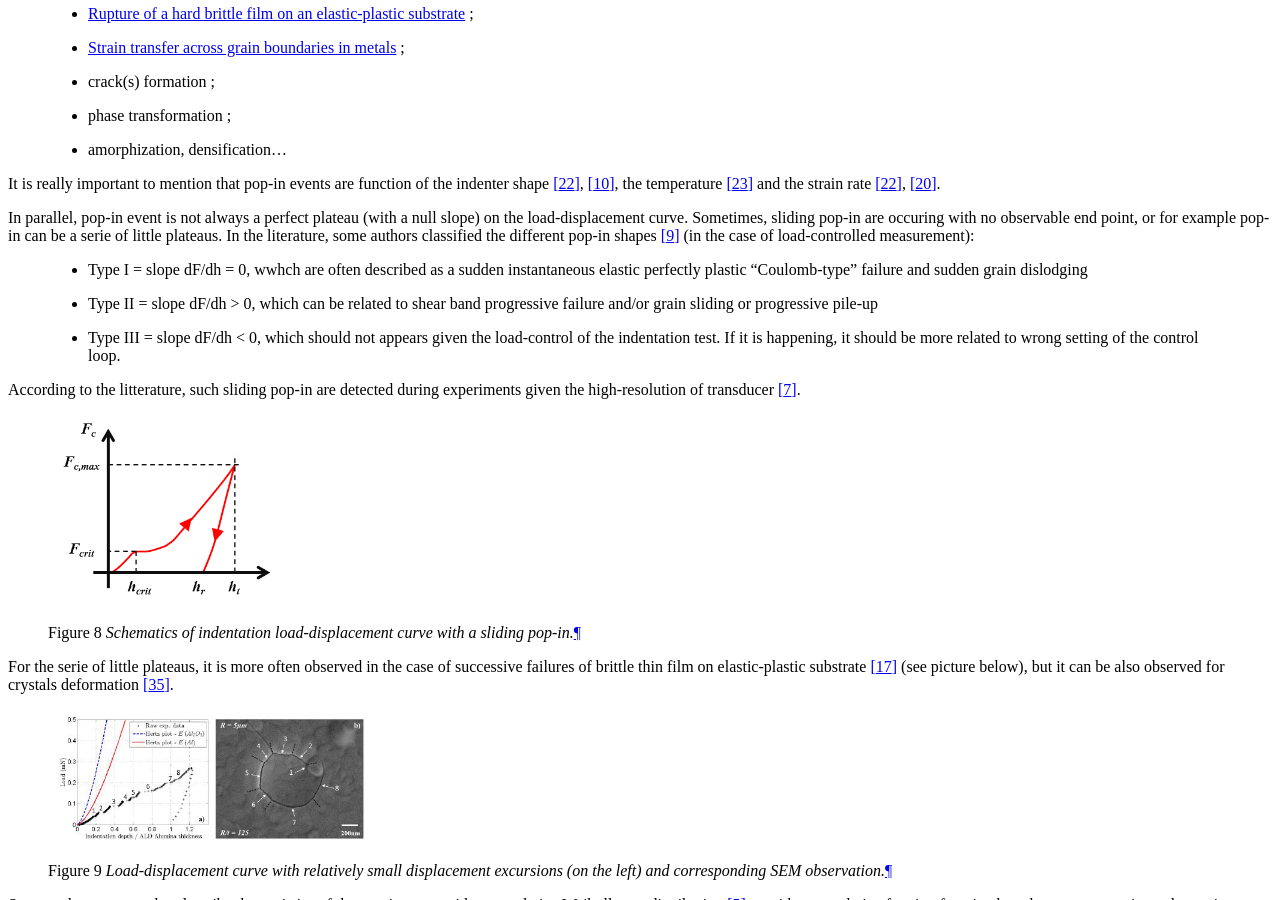
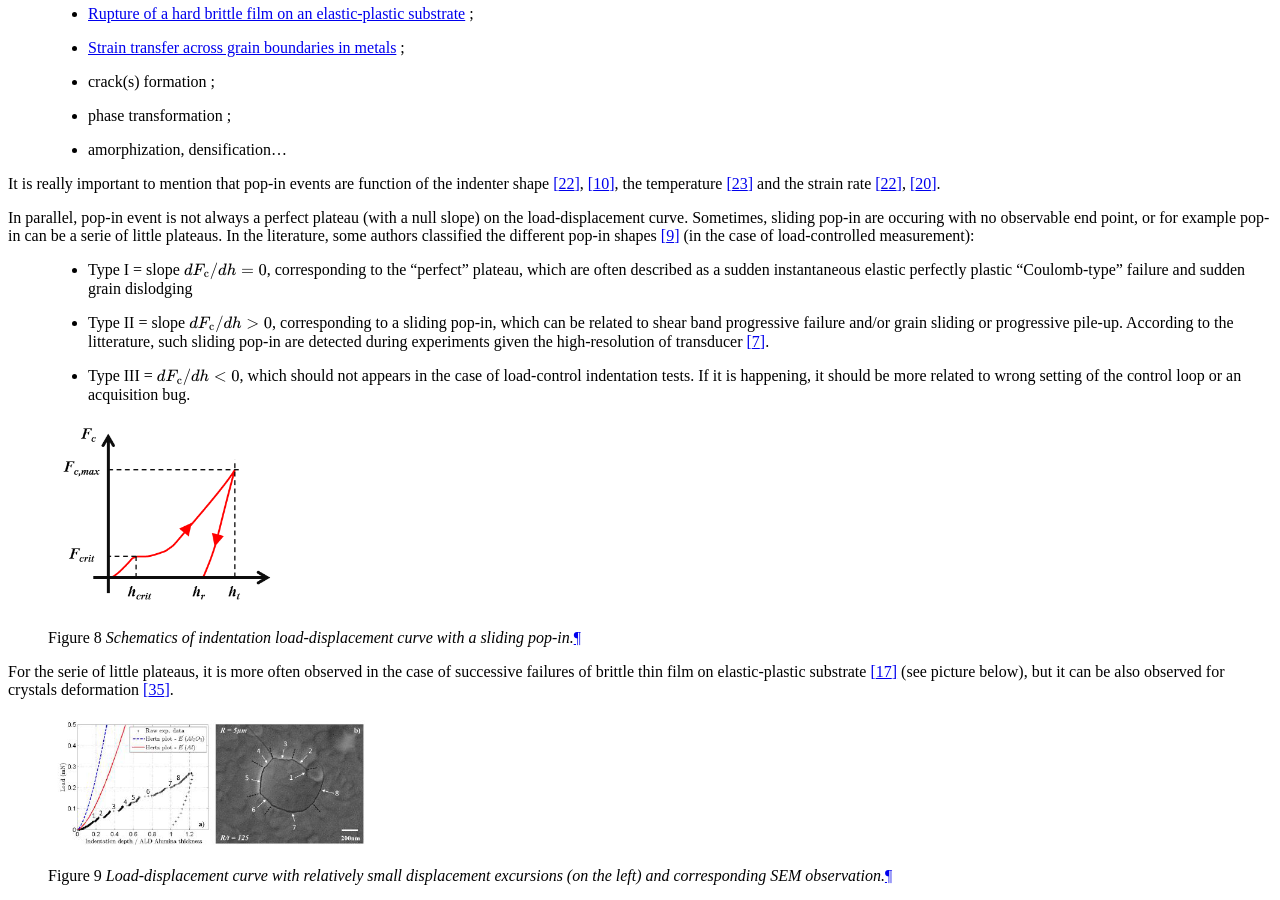
Before and after one commit to DavidMercier/PopIn, a Sphinx documentation site: the page built from doc/models.rst, in a window 1280 px wide and 900 px high, scrolled down 1023 px. Built offline with Sphinx 7.4.7, drawn with Linux system fonts in a browser that asks for light colours; comment, search, counter and statistics services are not loaded.

Commit message:
Update models.rst

```diff
--- a/doc/models.rst
+++ b/doc/models.rst
@@ -56,13 +56,10 @@ and the experimental conditions (time, temperature, geometry of the indenter...)
 
 It is really important to mention that pop-in events are function of the indenter shape [#Schuh_2004]_, [#Jang_2007]_, the temperature [#Schuh_2005]_ and the strain rate [#Schuh_2004]_, [#Nieh_2002]_.
 
-In parallel, pop-in event is not always a perfect plateau (with a null slope) on the load-displacement curve. Sometimes, sliding pop-in are occuring with no observable end point, or for example pop-in can be
-a serie of little plateaus. In the literature, some authors classified the different pop-in shapes [#Hull_2021]_ (in the case of load-controlled measurement):
-    * Type I = slope dF/dh = 0, wwhch are often described as a sudden instantaneous elastic perfectly plastic “Coulomb-type” failure and sudden grain dislodging
-    * Type II = slope dF/dh > 0, which can be related to shear band progressive failure and/or grain sliding or progressive pile-up
-    * Type III = slope dF/dh < 0, which should not appears given the load-control of the indentation test. If it is happening, it should be more related to wrong setting of the control loop.
-
-According to the litterature, such sliding pop-in are detected during experiments given the high-resolution of transducer [#Fu_2016]_.
+In parallel, pop-in event is not always a perfect plateau (with a null slope) on the load-displacement curve. Sometimes, sliding pop-in are occuring with no observable end point, or for example pop-in can be a serie of little plateaus. In the literature, some authors classified the different pop-in shapes [#Hull_2021]_ (in the case of load-controlled measurement):
+    * Type I = slope :math:`dF_\text{c}/dh = 0`, corresponding to the "perfect" plateau, which are often described as a sudden instantaneous elastic perfectly plastic “Coulomb-type” failure and sudden grain dislodging
+    * Type II = slope :math:`dF_\text{c}/dh > 0`, corresponding to a sliding pop-in, which can be related to shear band progressive failure and/or grain sliding or progressive pile-up. According to the litterature, such sliding pop-in are detected during experiments given the high-resolution of transducer [#Fu_2016]_.
+    * Type III = :math:`dF_\text{c}/dh < 0`, which should not appears in the case of load-control indentation tests. If it is happening, it should be more related to wrong setting of the control loop or an acquisition bug.
 
 .. figure:: ./_pictures/load-disp_curve_popin_sliding.png
    :name: load_disp_curve_popin_sliding
```
